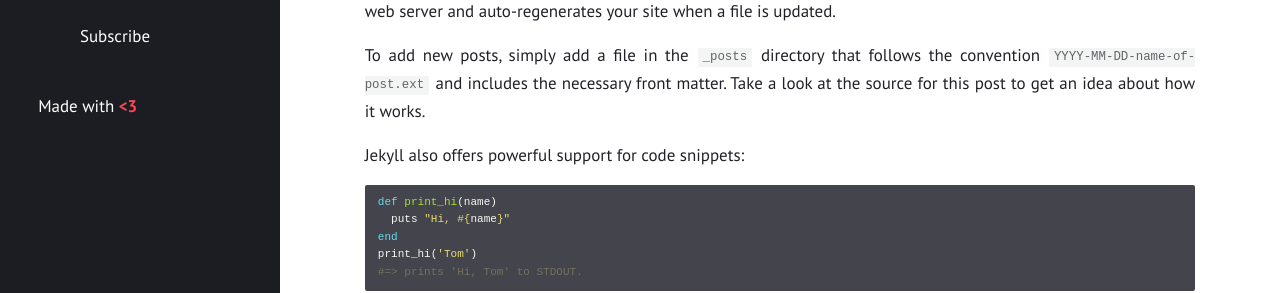
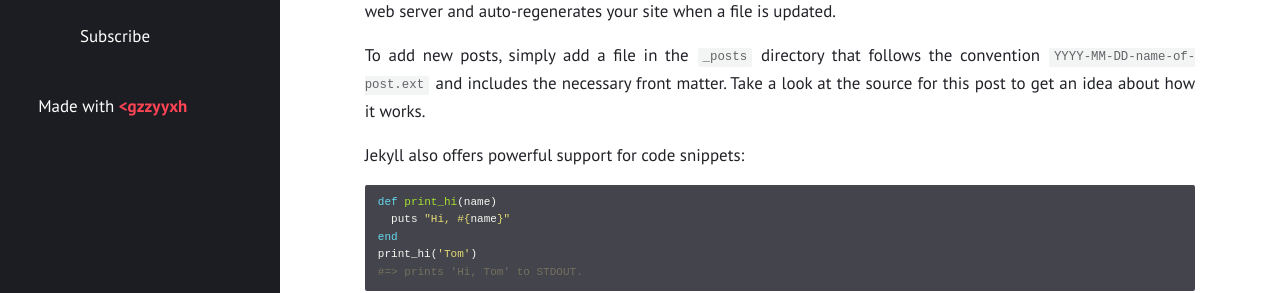
Before and after one commit to gzzyyxh/gzzyyxh, a Jekyll site: the page built from docs/_posts/2017-03-01-welcome-to-jekyll.md, in a window 1280 px wide. Shown: the part 203-496 px from the top of the page. Built offline with Jekyll 4.4.1, drawn with Linux system fonts in a browser that asks for light colours.

Commit message:
Update _config.yml

```diff
--- a/docs/_config.yml
+++ b/docs/_config.yml
@@ -1,6 +1,6 @@
 title: "About Me"
 author: "Xiuhua Yang"
-description: "Made with <b style=\"color: #f45;\">&lt;3</b>"
+description: "Made with <b style=\"color: #f45;\">&lt;gzzyyxh</b>"
 permalink: /:title/
 lang: "en"
 excerpt_separator: "\n\n\n"
@@ -8,10 +8,10 @@ date_format: "%B %d, %Y"
 
 # Layout
 
-show_excerpts: true        # show article excerpts on the home page
+show_excerpts: false        # show article excerpts on the home page
 show_frame: true           # adds a gray frame to the site
 show_sidebar: true        # show a sidebar instead of the usual header
-minimal: true             # use a dark header
+minimal: false             # use a dark header
 
 # Menu
 
```
